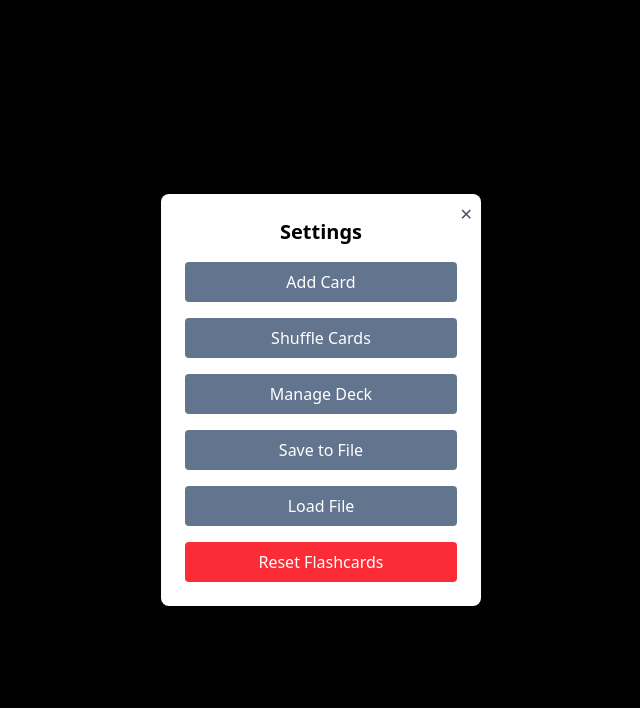
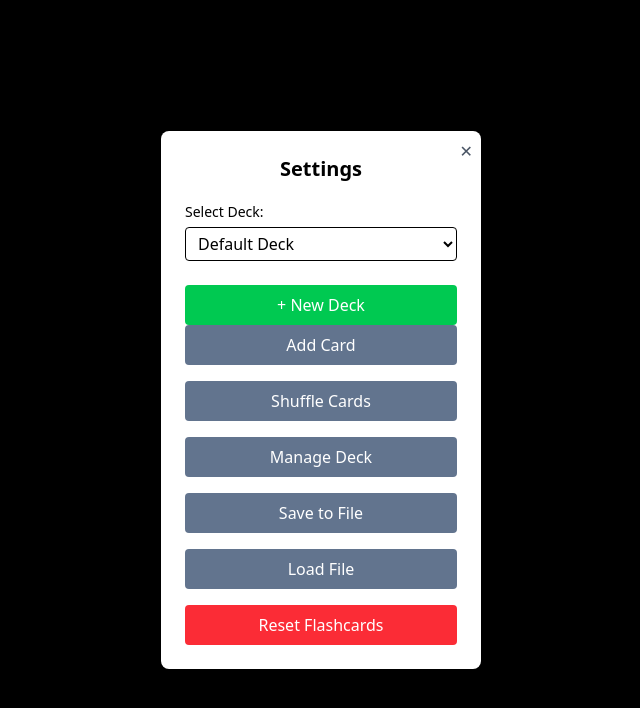
Before and after one commit to joshuascott019/flashcard-app, a React (Vite) app: page / in a window 1280 px wide. Both pictures are taken after a click on the button "⚙️". Shown: the top 708 px of the page, without its empty margins (319-959 px from the left). Built offline with nearby package versions, Linux system fonts and the light colour scheme.

Commit message:
feat: add ability to create a new deck and select different decks

```diff
--- a/src/App.jsx
+++ b/src/App.jsx
@@ -16,6 +16,10 @@ export default function App() {
   const [answerFocused, setAnswerFocused] = useState(false);
   const [showSettings, setShowSettings] = useState(false);
   const [showManage, setShowManage] = useState(false);
+  const [libraries, setLibraries] = useState([
+    { id: 'default', name: 'Default Deck', cards: [] },
+  ]);
+  const [currentLibraryIndex, setCurrentLibraryIndex] = useState(0);
   const [flipKey, setFlipKey] = useState(0);
   const [hasLoaded, setHasLoaded] = useState(false);
 
@@ -137,6 +141,14 @@ export default function App() {
     setFlipKey((fk) => fk + 1);
   };
 
+  const createNewDeck = () => {
+    const name = window.prompt('Enter name of new deck:');
+    if (!name?.trim()) return;
+    const newLib = { id: Date.now().toString(), name: name.trim(), cards: [] };
+    setLibraries((libs) => [...libs, newLib]);
+    setCurrentLibraryIndex(libraries.length);
+  };
+
   return (
     <div
       className="
@@ -254,7 +266,6 @@ export default function App() {
           onSave={handleSave}
           onLoad={loadFromFile}
           onClear={handleClear}
-          // moved actions into SettingsModal:
           onAddCard={() => {
             setShowSettings(false);
             setShowModal(true);
@@ -267,6 +278,13 @@ export default function App() {
             setShowSettings(false);
             setShowManage(true);
           }}
+          libraries={libraries}
+          currentLibraryIndex={currentLibraryIndex}
+          onLibraryChange={(newIndex) => {
+            setCurrentLibraryIndex(newIndex);
+            setCurrentIndex(0);
+          }}
+          onCreateDeck={createNewDeck}
         />
       )}
 
--- a/src/components/SettingsModal.jsx
+++ b/src/components/SettingsModal.jsx
@@ -9,11 +9,35 @@ export default function SettingsModal({
   onAddCard,
   onShuffle,
   onManageDeck,
+  onCreateDeck,
+  libraries,
+  currentLibraryIndex,
+  onLibraryChange,
 }) {
   return (
     <div className="fixed inset-0 bg-black bg-opacity-40 flex items-center justify-center z-50">
       <div className="bg-white p-6 rounded-lg w-80 shadow-lg relative">
         <h2 className="text-xl font-semibold mb-4 text-center">Settings</h2>
+        <label className="block mb-4">
+          <span className="text-sm font-medium">Select Deck:</span>
+          <select
+            value={currentLibraryIndex}
+            onChange={(e) => onLibraryChange(Number(e.target.value))}
+            className="mt-1 block w-full px-2 py-1 border rounded"
+          >
+            {libraries.map((lib, idx) => (
+              <option key={lib.id} value={idx}>
+                {lib.name}
+              </option>
+            ))}
+          </select>
+        </label>
+        <button
+          onClick={onCreateDeck}
+          className="w-full mt-2 px-4 py-2 bg-green-500 text-white rounded hover:bg-green-600"
+        >
+          + New Deck
+        </button>
 
         <div className="flex flex-col gap-4">
           <button
```
